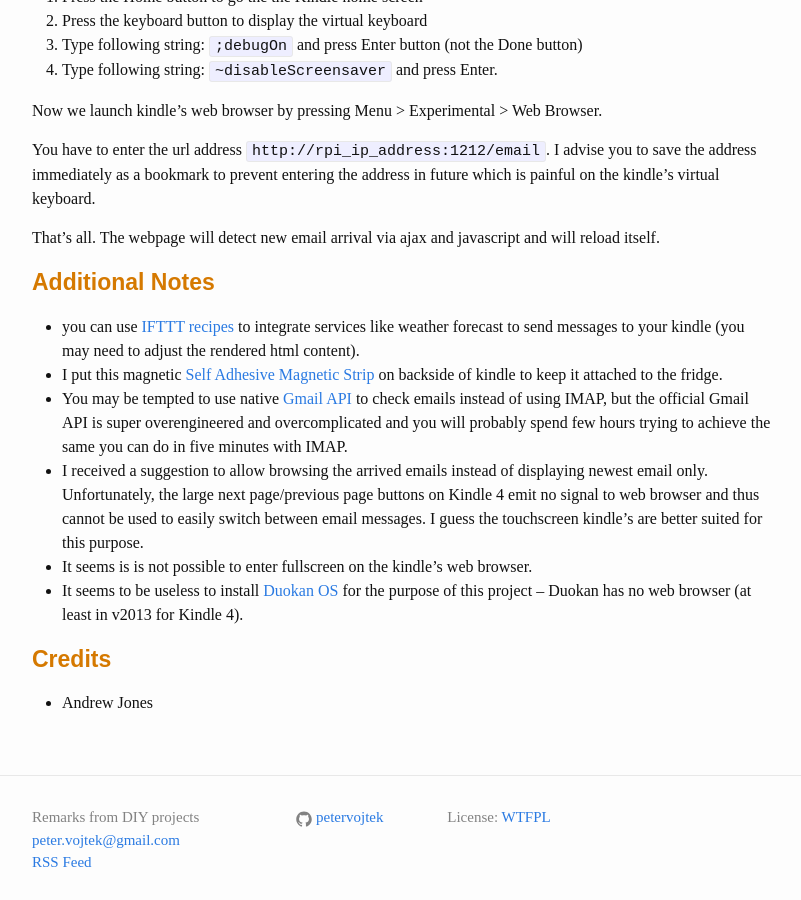
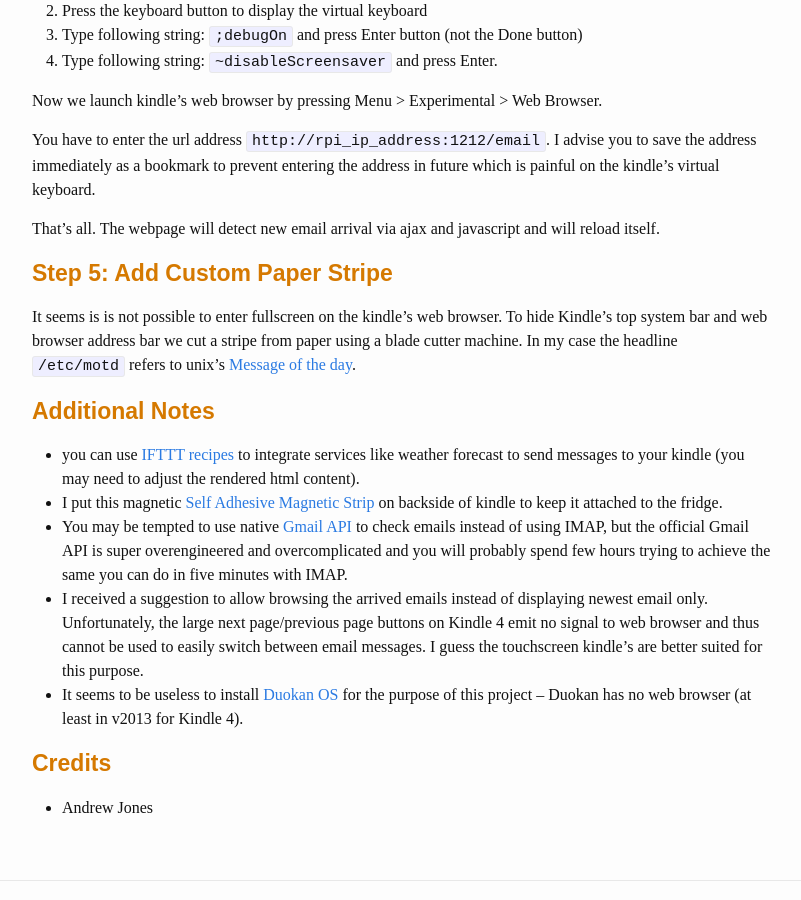
Before and after one commit to Laserworks/diy, a Jekyll site: the page built from _posts/2015-07-29-share-messages-with-kindle-on-fridge.markdown, in a window 1280 px wide and 900 px high, scrolled down 4798 px. Shown: the whole window, without its empty margins (238-1039 px from the left). Built offline with Jekyll 4.4.1, drawn with Linux system fonts in a browser that asks for light colours; comment, search, counter and statistics services are not loaded.

Commit message:
add motd to kindle on fridge

```diff
--- a/_posts/2015-07-29-share-messages-with-kindle-on-fridge.markdown
+++ b/_posts/2015-07-29-share-messages-with-kindle-on-fridge.markdown
@@ -191,6 +191,10 @@
 
 That's all. The webpage will detect new email arrival via ajax and javascript and will reload itself.
 
+### Step 5: Add Custom Paper Stripe
+
+It seems is is not possible to enter fullscreen on the kindle's web browser. To hide Kindle's top system bar and web browser address bar we cut a stripe from paper using a blade cutter machine.
+In my case the headline `/etc/motd` refers to unix's [Message of the day](https://en.wikipedia.org/wiki/Motd_(Unix)).
 
 ### Additional Notes
 
```
Also changed, not shown: other parts of _posts/2015-07-29-share-messages-with-kindle-on-fridge.markdown (+0 -1 lines), images/2015-07-29-share-messages-with-kindle-on-fridge/01.jpg.
